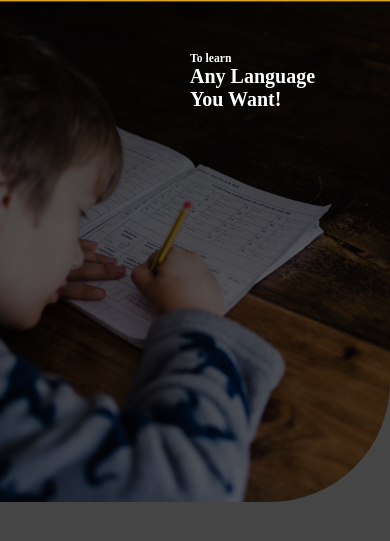
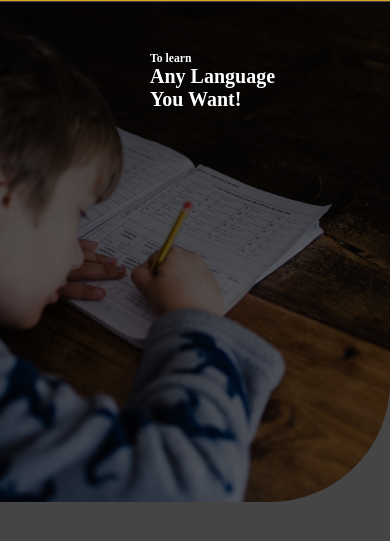
Before and after one commit to MohamedBakeer/School, a plain HTML site: page index.html in a window 390 px wide. Shown: the part 99-640 px from the top of the page. Drawn offline with Linux system fonts and the light colour scheme.

Commit message:
Update style.css

```diff
--- a/style.css
+++ b/style.css
@@ -167,7 +167,7 @@ body{
         position: relative;
         top: 50px;
         width: 150px;
-        left:  190px;
+        left:  150px;
     }
     .cont .txt{
         font-size: 10px;
```
